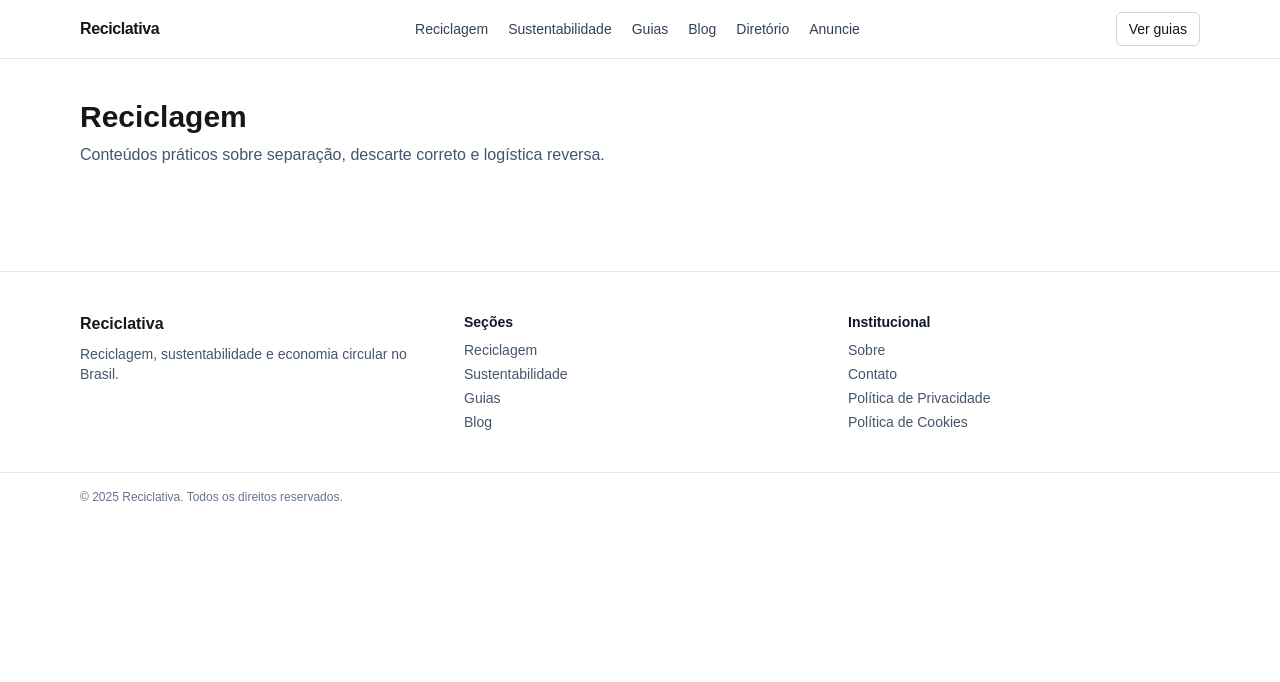
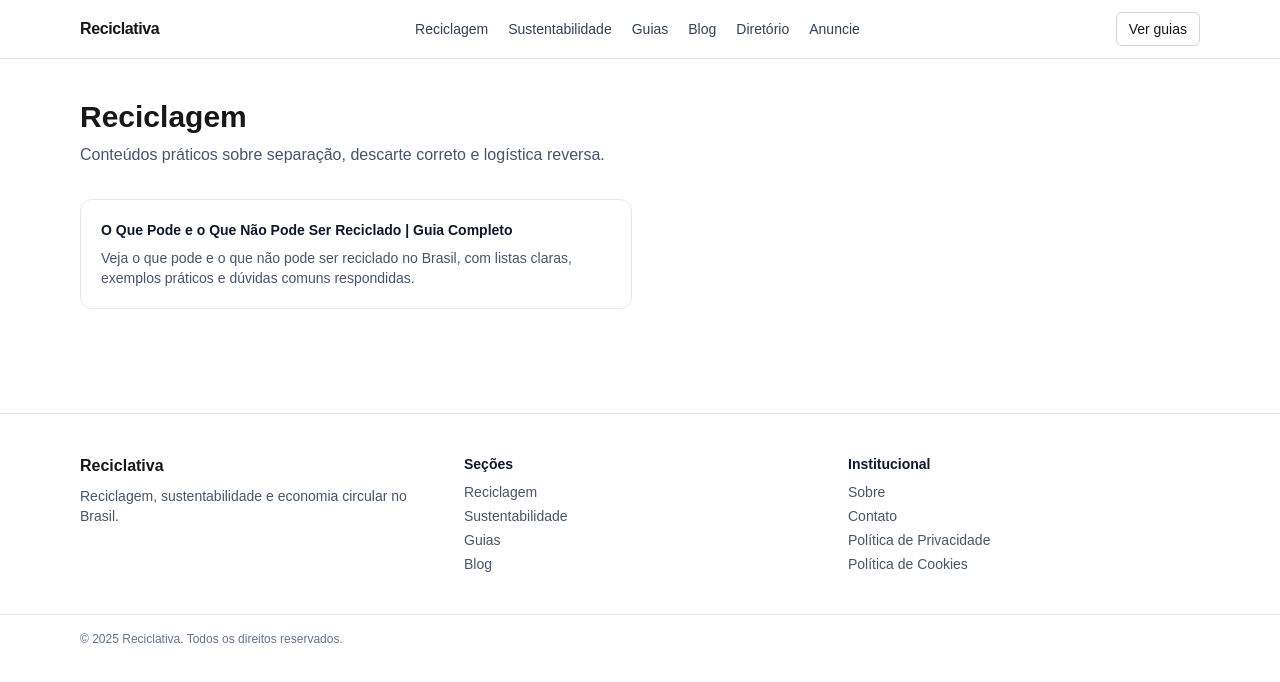
Before and after one commit to aieduardopompeu/reciclativa-portal, a Next.js app: page /reciclagem in a window 1280 px wide. Shown: the top 682 px of the page. Built offline with nearby package versions, Linux system fonts and the light colour scheme.

Commit message:
feat: listagem de artigos em /reciclagem

```diff
--- a/src/app/reciclagem/page.tsx
+++ b/src/app/reciclagem/page.tsx
@@ -1,10 +1,28 @@
-export default function Page() {
+import Link from "next/link";
+import { reciclademArticles } from "@/content/reciclagem";
+
+export default function ReciclagemIndexPage() {
   return (
     <main className="mx-auto max-w-6xl px-4 py-10">
       <h1 className="text-3xl font-bold">Reciclagem</h1>
-      <p className="mt-2 text-slate-600">
+      <p className="mt-2 max-w-2xl text-slate-600">
         Conteúdos práticos sobre separação, descarte correto e logística reversa.
       </p>
+
+      <section className="mt-8 grid gap-4 md:grid-cols-2">
+        {reciclademArticles.map((a) => (
+          <Link
+            key={a.slug}
+            href={`/reciclagem/${a.slug}`}
+            className="rounded-xl border border-slate-200 p-5 hover:bg-slate-50"
+          >
+            <div className="text-sm font-semibold text-slate-900">
+              {a.title}
+            </div>
+            <p className="mt-2 text-sm text-slate-600">{a.description}</p>
+          </Link>
+        ))}
+      </section>
     </main>
   );
 }
```
